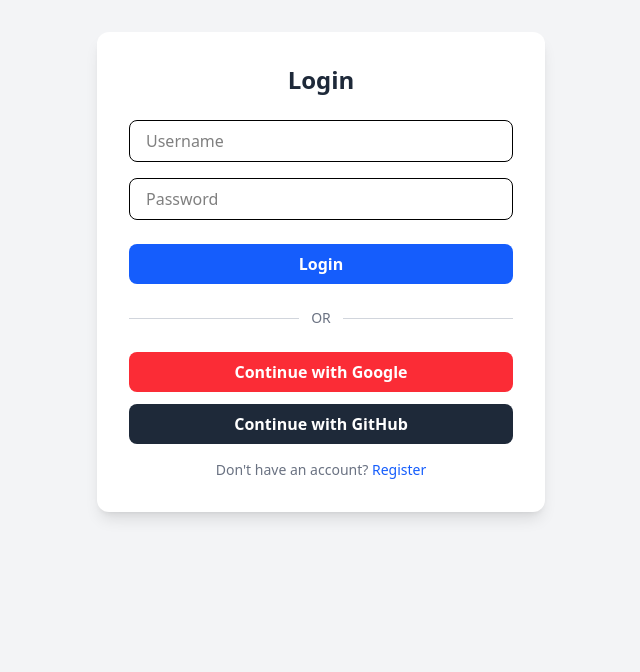
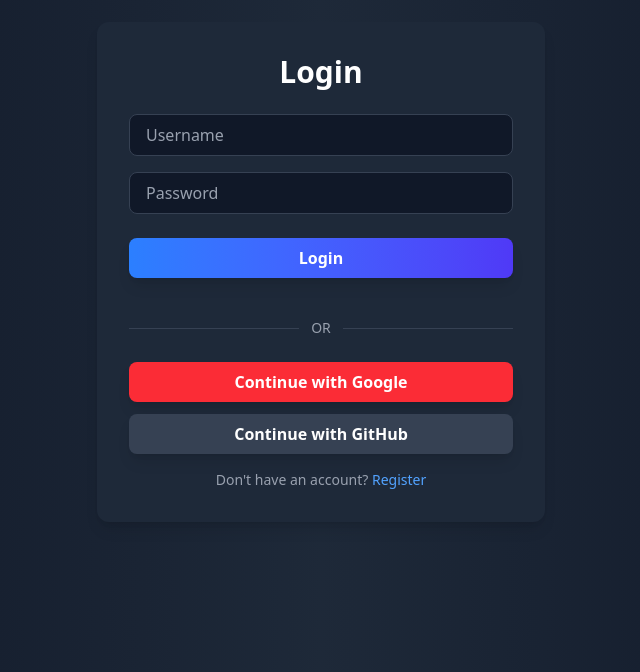
Before and after one commit to Midhun-Nk/RealTime-Collab-CodeEditor, a React (Vite) app in the folder frontend/: page /login in a window 1280 px wide. Shown: the part 128-800 px from the top of the page, without its empty margins (319-959 px from the left). Built offline with nearby package versions, Linux system fonts and the light colour scheme.

Commit message:
Login and Register UI Updated

```diff
--- a/frontend/src/pages/Login.jsx
+++ b/frontend/src/pages/Login.jsx
@@ -17,7 +17,7 @@ export default function Login() {
 
       localStorage.setItem("token", res.data.token);
       localStorage.setItem("username", res.data.username);
-      localStorage.setItem("userId", res.data.userId); // STORE userId
+      localStorage.setItem("userId", res.data.userId);
 
       navigate("/dashboard", { replace: true });
     } catch (err) {
@@ -36,21 +36,21 @@ export default function Login() {
   };
 
   return (
-    <div className="min-h-screen flex items-center justify-center bg-gray-100">
-      <div className="w-full max-w-md p-8 bg-white rounded-xl shadow-lg">
-        <h2 className="text-2xl font-bold mb-6 text-center text-gray-800">
+    <div className="min-h-screen flex items-center justify-center bg-gradient-to-r from-gray-900 via-gray-800 to-gray-900 text-gray-100 p-6">
+      <div className="w-full max-w-md p-8 bg-gray-800 rounded-xl shadow-lg">
+        <h2 className="text-3xl font-bold mb-6 text-center text-white">
           Login
         </h2>
 
         <input
-          className="w-full mb-4 px-4 py-2 border rounded-lg focus:outline-none focus:ring-2 focus:ring-blue-400"
+          className="w-full mb-4 px-4 py-2 bg-gray-900 border border-gray-700 rounded-lg text-white placeholder-gray-400 focus:outline-none focus:ring-2 focus:ring-blue-500"
           placeholder="Username"
           value={username}
           onChange={(e) => setUsername(e.target.value)}
         />
         <input
           type="password"
-          className="w-full mb-6 px-4 py-2 border rounded-lg focus:outline-none focus:ring-2 focus:ring-blue-400"
+          className="w-full mb-6 px-4 py-2 bg-gray-900 border border-gray-700 rounded-lg text-white placeholder-gray-400 focus:outline-none focus:ring-2 focus:ring-blue-500"
           placeholder="Password"
           value={password}
           onChange={(e) => setPassword(e.target.value)}
@@ -58,35 +58,35 @@ export default function Login() {
 
         <button
           onClick={handleLogin}
-          className="w-full py-2 bg-blue-600 text-white rounded-lg font-semibold hover:bg-blue-700 transition duration-200"
+          className="w-full py-2 mb-4 bg-gradient-to-r from-blue-500 to-indigo-600 hover:from-blue-600 hover:to-indigo-700 text-white rounded-lg font-semibold shadow-lg transform hover:-translate-y-1 hover:scale-105 transition-all"
         >
           Login
         </button>
 
         <div className="flex items-center my-6">
-          <hr className="flex-grow border-gray-300" />
-          <span className="px-3 text-gray-500 text-sm">OR</span>
-          <hr className="flex-grow border-gray-300" />
+          <hr className="flex-grow border-gray-700" />
+          <span className="px-3 text-gray-400 text-sm">OR</span>
+          <hr className="flex-grow border-gray-700" />
         </div>
 
         <button
           onClick={handleGoogleLogin}
-          className="w-full py-2 mb-3 bg-red-500 text-white rounded-lg font-semibold hover:bg-red-600 transition duration-200"
+          className="w-full py-2 mb-3 bg-red-500 text-white rounded-lg font-semibold shadow-lg hover:bg-red-600 transform hover:-translate-y-1 hover:scale-105 transition-all"
         >
           Continue with Google
         </button>
 
         <button
           onClick={handleGithubLogin}
-          className="w-full py-2 bg-gray-800 text-white rounded-lg font-semibold hover:bg-gray-900 transition duration-200"
+          className="w-full py-2 bg-gray-700 text-white rounded-lg font-semibold shadow-lg hover:bg-gray-600 transform hover:-translate-y-1 hover:scale-105 transition-all"
         >
           Continue with GitHub
         </button>
 
-        <p className="mt-4 text-center text-gray-500 text-sm">
+        <p className="mt-4 text-center text-gray-400 text-sm">
           Don't have an account?{" "}
           <span
-            className="text-blue-600 cursor-pointer hover:underline"
+            className="text-blue-400 cursor-pointer hover:underline"
             onClick={() => navigate("/register")}
           >
             Register
--- a/frontend/src/pages/Register.jsx
+++ b/frontend/src/pages/Register.jsx
@@ -41,14 +41,14 @@ export default function Register() {
   };
 
   return (
-    <div className="min-h-screen flex items-center justify-center bg-gray-100">
-      <div className="w-full max-w-md p-8 bg-white rounded-xl shadow-lg">
-        <h2 className="text-2xl font-bold mb-6 text-center text-gray-800">
+    <div className="min-h-screen flex items-center justify-center bg-gradient-to-r from-gray-900 via-gray-800 to-gray-900 text-gray-100 p-6">
+      <div className="w-full max-w-md p-8 bg-gray-800 rounded-xl shadow-lg">
+        <h2 className="text-3xl font-bold mb-6 text-center text-white">
           Register
         </h2>
 
         <input
-          className="w-full mb-4 px-4 py-2 border rounded-lg focus:outline-none focus:ring-2 focus:ring-blue-400"
+          className="w-full mb-4 px-4 py-2 bg-gray-900 border border-gray-700 rounded-lg text-white placeholder-gray-400 focus:outline-none focus:ring-2 focus:ring-blue-500"
           placeholder="Username"
           value={username}
           onChange={(e) => setUsername(e.target.value)}
@@ -56,7 +56,7 @@ export default function Register() {
 
         <input
           type="password"
-          className="w-full mb-6 px-4 py-2 border rounded-lg focus:outline-none focus:ring-2 focus:ring-blue-400"
+          className="w-full mb-6 px-4 py-2 bg-gray-900 border border-gray-700 rounded-lg text-white placeholder-gray-400 focus:outline-none focus:ring-2 focus:ring-blue-500"
           placeholder="Password"
           value={password}
           onChange={(e) => setPassword(e.target.value)}
@@ -64,35 +64,35 @@ export default function Register() {
 
         <button
           onClick={handleRegister}
-          className="w-full py-2 bg-blue-600 text-white rounded-lg font-semibold hover:bg-blue-700 transition duration-200"
+          className="w-full py-2 mb-4 bg-gradient-to-r from-blue-500 to-indigo-600 hover:from-blue-600 hover:to-indigo-700 text-white rounded-lg font-semibold shadow-lg transform hover:-translate-y-1 hover:scale-105 transition-all"
         >
           Register
         </button>
 
         <div className="flex items-center my-6">
-          <hr className="flex-grow border-gray-300" />
-          <span className="px-3 text-gray-500 text-sm">OR</span>
-          <hr className="flex-grow border-gray-300" />
+          <hr className="flex-grow border-gray-700" />
+          <span className="px-3 text-gray-400 text-sm">OR</span>
+          <hr className="flex-grow border-gray-700" />
         </div>
 
         <button
           onClick={handleGoogleLogin}
-          className="w-full py-2 mb-3 bg-red-500 text-white rounded-lg font-semibold hover:bg-red-600 transition duration-200"
+          className="w-full py-2 mb-3 bg-red-500 text-white rounded-lg font-semibold shadow-lg hover:bg-red-600 transform hover:-translate-y-1 hover:scale-105 transition-all"
         >
           Continue with Google
         </button>
 
         <button
           onClick={handleGithubLogin}
-          className="w-full py-2 bg-gray-800 text-white rounded-lg font-semibold hover:bg-gray-900 transition duration-200"
+          className="w-full py-2 bg-gray-700 text-white rounded-lg font-semibold shadow-lg hover:bg-gray-600 transform hover:-translate-y-1 hover:scale-105 transition-all"
         >
           Continue with GitHub
         </button>
 
-        <p className="mt-4 text-center text-gray-500 text-sm">
+        <p className="mt-4 text-center text-gray-400 text-sm">
           Already have an account?{" "}
           <span
-            className="text-blue-600 cursor-pointer hover:underline"
+            className="text-blue-400 cursor-pointer hover:underline"
             onClick={() => navigate("/login")}
           >
             Login
```
